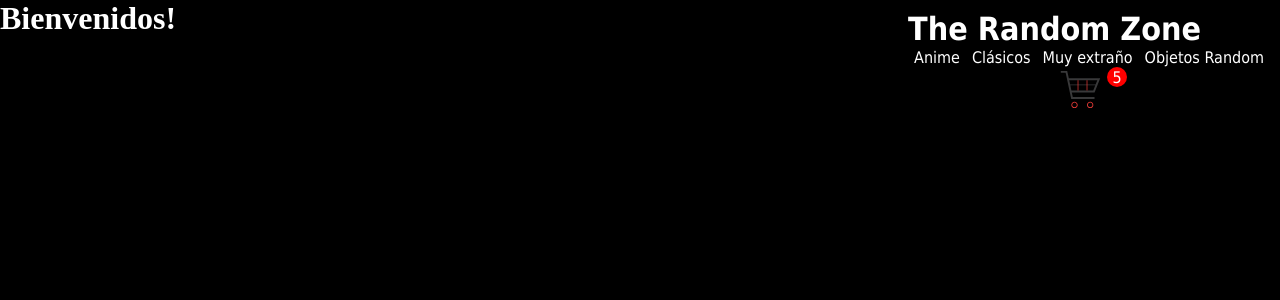
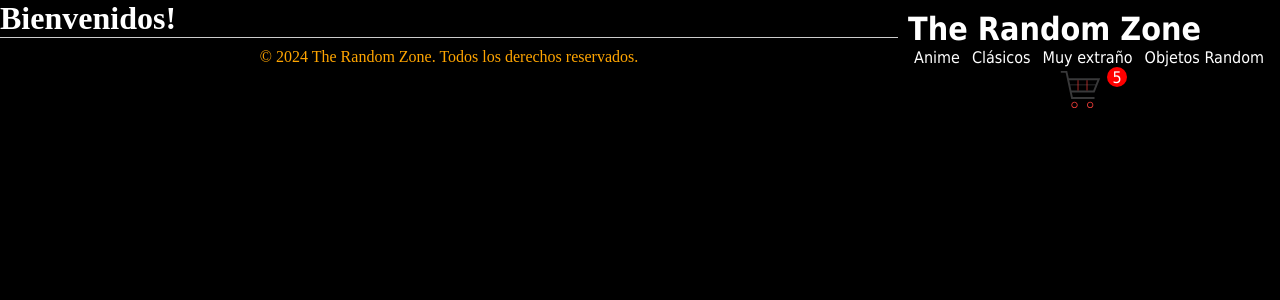
Before and after one commit to claudiocarcamov/Proyecto-Final-ReactJS, a React (Vite) app: page / in a window 1280 px wide. Shown: the top 300 px of the page. Built offline with nearby package versions, Linux system fonts and the light colour scheme.

Commit message:
se agrega footer

```diff
--- a/src/App.jsx
+++ b/src/App.jsx
@@ -1,5 +1,6 @@
 import './App.css'
 import Brand from './components/Brand';
+import Footer from './components/Footer';
 import ItemListContainer from './components/ItemListContainer';
 import NavBar from './components/NavBar';
 
@@ -12,6 +13,9 @@ function App() {
     <NavBar />
   </div>
     <ItemListContainer greeting="Bienvenidos!"/>
+    <footer>
+    <Footer />
+    </footer>
   </div>
   );
 }
--- /dev/null
+++ b/src/components/Footer.jsx
@@ -0,0 +1,17 @@
+function Footer() {
+    return (
+      <div
+        style={{
+          display: "flex",
+          justifyContent: "center",
+          padding: "10px",
+          borderTop: "1px solid #ccc",
+          color: "orange"
+        }}
+      >
+        <p>© 2024 The Random Zone. Todos los derechos reservados.</p>
+      </div>
+    );
+  }
+
+  export default Footer;
```
